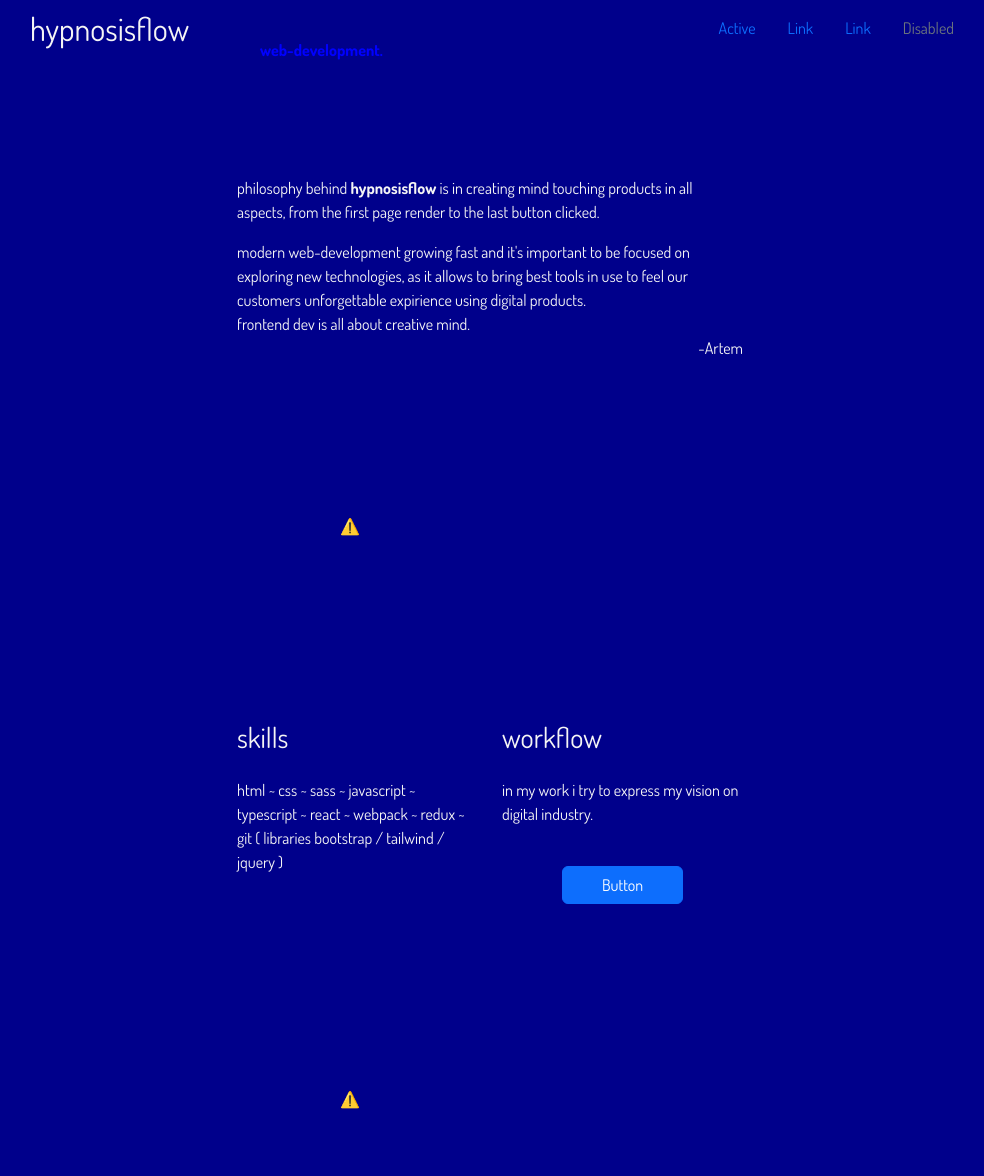
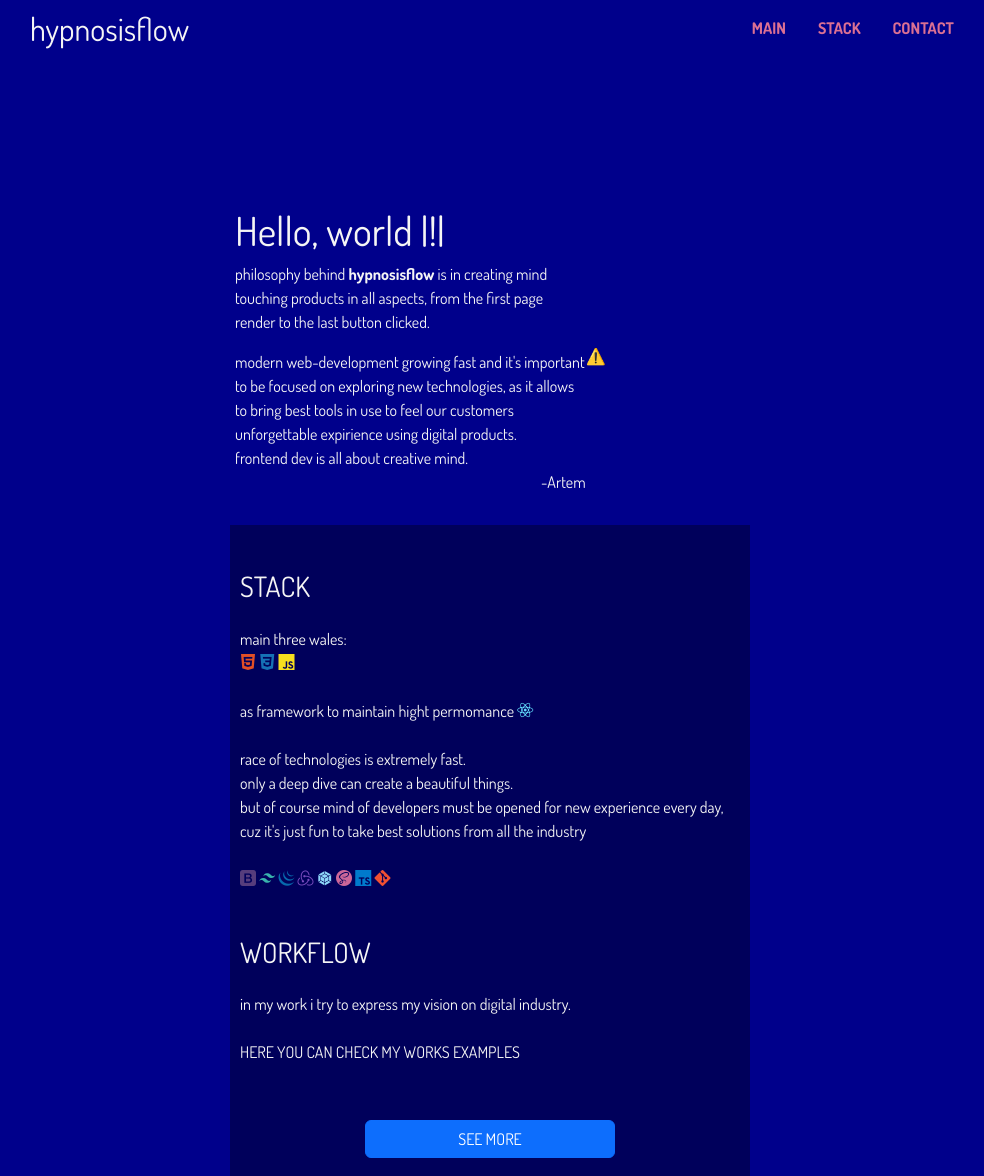
Before and after one commit to hypnosisflow/hypnosisflow.github.io, a plain HTML site: page index.html in a window 1280 px wide. Shown: the top 1176 px of the page, without its empty margins (150-1134 px from the left). Drawn offline with nearby package versions, Linux system fonts and the light colour scheme; no server answers.

Commit message:
port-1.6

```diff
--- /dev/null
+++ b/css/fonts.css
@@ -0,0 +1,75 @@
+@font-face {
+  font-family: 'icomoon';
+  src:  url('../fonts/icomoon.eot?qe0dbk');
+  src:  url('../fonts/icomoon.eot?qe0dbk#iefix') format('embedded-opentype'),
+    url('../fonts/icomoon.ttf?qe0dbk') format('truetype'),
+    url('../fonts/icomoon.woff?qe0dbk') format('woff'),
+    url('../fonts/icomoon.svg?qe0dbk#icomoon') format('svg');
+  font-weight: normal;
+  font-style: normal;
+  font-display: block;
+}
+
+[class^="icon-"], [class*=" icon-"] {
+  /* use !important to prevent issues with browser extensions that change fonts */
+  font-family: 'icomoon' !important;
+  speak: never;
+  font-style: normal;
+  font-weight: normal;
+  font-variant: normal;
+  text-transform: none;
+  line-height: 1;
+
+  /* Better Font Rendering =========== */
+  -webkit-font-smoothing: antialiased;
+  -moz-osx-font-smoothing: grayscale;
+}
+
+.icon-bootstrap:before {
+  content: "\e900";
+  color: #563d7c;
+}
+.icon-css3:before {
+  content: "\e901";
+  color: #1572b6;
+}
+.icon-git:before {
+  content: "\e90a";
+  color: #f05032;
+}
+.icon-html5:before {
+  content: "\e902";
+  color: #e34f26;
+}
+.icon-javascript:before {
+  content: "\e903";
+  color: #f7df1e;
+}
+.icon-jquery:before {
+  content: "\e904";
+  color: #0769ad;
+}
+.icon-react:before {
+  content: "\e905";
+  color: #61dafb;
+}
+.icon-redux:before {
+  content: "\e906";
+  color: #764abc;
+}
+.icon-sass:before {
+  content: "\e907";
+  color: #c69;
+}
+.icon-tailwindcss:before {
+  content: "\e908";
+  color: #38b2ac;
+}
+.icon-typescript:before {
+  content: "\e90b";
+  color: #007acc;
+}
+.icon-webpack:before {
+  content: "\e909";
+  color: #8dd6f9;
+}
--- a/css/index.css
+++ b/css/index.css
@@ -0,0 +1,297 @@
+* {
+    margin: 0;
+    padding: 0;
+    font-family: 'Dosis', sans-serif;
+    color: whitesmoke
+}
+body {
+    width: 100%;
+    max-width: 960px;
+    margin: 0 auto;
+    /* background: url('./img/bg_blue.webp'); */
+    background-color: darkblue;
+}
+header {
+    position: fixed;
+    width: 960px;
+}
+nav {
+    width: 100%;
+}
+.nav-item a {
+    color: palevioletred;
+    font-weight: 700;
+    text-transform: uppercase;
+}
+
+.pre-wrap {
+    width: 100%;
+}
+.nav-wrap {
+    position: fixed;
+    width: 100%;
+}
+
+.main-wrapp {
+    opacity: 0;
+    transition: all 1.5s ease;
+    z-index: 10;
+    /* background-color: rgba(0, 0, 0, 0.35); */
+    border-radius: 10px;
+    padding: 30px 10px;
+    margin-top: 60px;
+    margin-bottom: 60px;
+}
+
+.fade-out {
+    opacity: 0;
+    transition: all 1s ease;
+}
+
+.about-section {
+    padding: 30px 5px;
+    /* border: 1px solid #fff; */
+    background-color: rgba(0, 0, 0, 0.35);
+}
+
+.about-item {
+    padding: 15px 5px;
+}
+
+.header-title {
+    opacity: 0;
+    position: relative;
+    padding: 10px 20px;
+    font-size: 14px;
+    transition: all 1s ease;
+}
+
+.header-title h2 {
+
+    font-weight: 400;
+}
+
+.header-title span {
+    position: fixed;
+    top: 38px;
+    left: 410px;
+    color: blue;
+    font-weight: 600;
+    font-size: 16px;
+}
+
+.descr-section {
+    display: flex;
+    /* flex-wrap: wrap;
+    flex-direction:row; */
+    justify-content: center;
+    padding: 15px 5px;
+    padding-top: 60px;
+    /* border: 1px solid #fff; */
+}
+
+.descr-content {
+
+    width: 660px;
+}
+
+.radio-section {
+    display: flex;
+    justify-content: center;
+}
+
+.container {
+    max-width: 540px;
+}
+.name {
+    display: flex;
+    justify-content: flex-end;
+}
+
+.separation-wrapper {
+    display: flex;
+    justify-content: center;
+}
+
+.skills-descr {
+    padding: 15px 0;
+}
+
+.ic-item {
+    height: 150px;;
+}
+
+.projects-content {
+    width: 200px;
+    height: 75px;
+    display: block;
+    padding-bottom: 25px;
+}
+
+.projects-descr {
+    padding: 15px 0;
+    padding-bottom: 40px;
+}
+
+.footer-section {
+    /* display: flex; */
+    justify-content: center;
+    padding: 15px;
+    /* border: 1px solid yellow; */
+}
+.footer-content {
+    text-align: center;
+    font-weight: 600;
+}
+
+.footer-links {
+    display: flex;
+    justify-content: center;
+}
+.footer-links a {
+    color: blue;
+    padding: 15px 25px;
+    font-size: 24px;
+    text-decoration: none;
+    transition: all .5s ease-in-out
+}
+
+.footer-links a:hover {
+    color: cyan;
+}
+
+#preloader {
+    position: fixed;
+    z-index: 0;
+}
+
+.lottie-pre {
+    display: flex;
+    justify-content: center;
+    position: fixed;
+    top: 50%;
+    left: 50%;
+    transform: translate(-50%, -50%);
+    z-index: 0;
+}
+
+.menu {
+    --color: #fff;
+    width: 36px;
+    height: 36px;
+    padding: 0;
+    margin: 0;
+    outline: none;
+    position: relative;
+    border: none;
+    background: none;
+    cursor: pointer;
+    -webkit-appearence: none;
+    -webkit-tap-highlight-color: transparent;
+}
+.menu svg {
+    width: 64px;
+    height: 48px;
+    top: -6px;
+    left: -14px;
+    stroke: var(--color);
+    stroke-width: 4px;
+    stroke-linecap: round;
+    stroke-linejoin: round;
+    fill: none;
+    display: block;
+    position: absolute;
+}
+.menu svg path {
+    transition: stroke-dasharray var(--duration, 0.85s) var(--easing, ease) var(--delay, 0s), stroke-dashoffset var(--duration, 0.85s) var(--easing, ease) var(--delay, 0s);
+    stroke-dasharray: var(--array-1, 26px) var(--array-2, 100px);
+    stroke-dashoffset: var(--offset, 126px);
+    transform: translateZ(0);
+}
+.menu svg path:nth-child(2) {
+    --duration: 0.7s;
+    --easing: ease-in;
+    --offset: 100px;
+    --array-2: 74px;
+}
+.menu svg path:nth-child(3) {
+    --offset: 133px;
+    --array-2: 107px;
+}
+.menu.active svg path {
+    --offset: 57px;
+}
+.menu.active svg path:nth-child(1), .menu.active svg path:nth-child(3) {
+    --delay: 0.15s;
+    --easing: cubic-bezier(0.2, 0.4, 0.2, 1.1);
+}
+.menu.active svg path:nth-child(2) {
+    --duration: 0.4s;
+    --offset: 2px;
+    --array-1: 1px;
+}
+.menu.active svg path:nth-child(3) {
+    --offset: 58px;
+}
+html {
+    box-sizing: border-box;
+    -webkit-font-smoothing: antialiased;
+}
+* {
+    box-sizing: inherit;
+}
+*:before, *:after {
+    box-sizing: inherit;
+}
+
+body .dribbble {
+    position: fixed;
+    display: block;
+    right: 20px;
+    bottom: 20px;
+}
+body .dribbble img {
+    display: block;
+    width: 76px;
+}
+body .twitter {
+    position: fixed;
+    display: block;
+    right: 112px;
+    bottom: 14px;
+}
+body .twitter svg {
+    width: 24px;
+    height: 24px;
+    fill: white;
+}
+
+.active {
+    opacity: 1;
+}
+
+@media (max-width: 1200px) {
+    .header-title span {
+        position: fixed;
+        top: 38px;
+        left: 100px;
+        font-weight: 600;
+    }
+}
+
+@media (max-width: 400px) {
+    .navbar {
+        display: flex;
+        flex-direction: row;
+    }
+    .nav {
+        flex-direction: column;
+    }
+    .header-title span {
+        position: fixed;
+        top: 32px;
+        left: 55px;
+        font-weight: 600;
+        font-size: 14px;
+    }
+}
--- a/index.css
+++ /dev/null
@@ -1,275 +0,0 @@
-* {
-    margin: 0;
-    padding: 0;
-    font-family: 'Dosis', sans-serif;
-    color: whitesmoke
-}
-
-body {
-    width: 100%;
-    max-width: 960px;
-    margin: 0 auto;
-    /* background: url('./img/bg_blue.webp'); */
-    background-color: darkblue;
-}
-header {
-    position: fixed;
-    width: 960px;
-}
-nav {
-    width: 100%;
-}
-.pre-wrap {
-    width: 100%;
-}
-.nav-wrap {
-    position: fixed;
-    width: 100%;
-}
-
-.main-wrapp {
-    opacity: 0;
-    transition: all 1.5s ease;
-    z-index: 10;
-}
-
-.fade-out {
-    opacity: 0;
-    transition: all 1s ease;
-}
-
-.about-section {
-    padding: 30px 5px
-
-}
-.header-title {
-    opacity: 0;
-    position: relative;
-    padding: 10px 20px;
-    font-size: 14px;
-    transition: all 1s ease;
-}
-
-.header-title h2 {
-
-    font-weight: 400;
-}
-
-.header-title span {
-    position: fixed;
-    top: 38px;
-    left: 410px;
-    color: blue;
-    font-weight: 600;
-    font-size: 16px;
-}
-
-.descr-section {
-    display: flex;
-    flex-wrap: wrap;
-    flex-direction:row;
-    justify-content: center;
-    padding: 15px 5px;
-    padding-top: 120px;
-}
-
-.descr-content {
-
-    width: 660px;
-}
-
-.radio-section {
-    display: flex;
-    justify-content: center;
-}
-
-.container {
-    max-width: 540px;
-}
-.name {
-    display: flex;
-    justify-content: flex-end;
-}
-
-.separation-wrapper {
-    display: flex;
-    justify-content: center;
-}
-
-.skills-descr {
-    padding: 15px 0;
-}
-
-.projects-content {
-    width: 200px;
-    height: 75px;
-    display: block;
-    padding-bottom: 25px;
-}
-
-.projects-descr {
-    padding: 15px 0;
-    padding-bottom: 40px;
-}
-
-.footer-section {
-    /* display: flex; */
-    justify-content: center;
-    padding: 15px;;
-}
-.footer-content {
-    text-align: center;
-    font-weight: 600;
-}
-
-.footer-links {
-    display: flex;
-    justify-content: center;
-}
-.footer-links a {
-    color: blue;
-    padding: 15px 25px;
-    font-size: 24px;
-    text-decoration: none;
-    transition: all .5s ease-in-out
-}
-
-.footer-links a:hover {
-    color: cyan;
-}
-
-#preloader {
-    position: fixed;
-    z-index: 0;
-}
-
-.lottie-pre {
-    display: flex;
-    justify-content: center;
-    position: fixed;
-    top: 50%;
-    left: 50%;
-    transform: translate(-50%, -50%);
-    z-index: 0;
-}
-
-.menu {
-    --color: #fff;
-    width: 36px;
-    height: 36px;
-    padding: 0;
-    margin: 0;
-    outline: none;
-    position: relative;
-    border: none;
-    background: none;
-    cursor: pointer;
-    -webkit-appearence: none;
-    -webkit-tap-highlight-color: transparent;
-}
-.menu svg {
-    width: 64px;
-    height: 48px;
-    top: -6px;
-    left: -14px;
-    stroke: var(--color);
-    stroke-width: 4px;
-    stroke-linecap: round;
-    stroke-linejoin: round;
-    fill: none;
-    display: block;
-    position: absolute;
-}
-.menu svg path {
-    transition: stroke-dasharray var(--duration, 0.85s) var(--easing, ease) var(--delay, 0s), stroke-dashoffset var(--duration, 0.85s) var(--easing, ease) var(--delay, 0s);
-    stroke-dasharray: var(--array-1, 26px) var(--array-2, 100px);
-    stroke-dashoffset: var(--offset, 126px);
-    transform: translateZ(0);
-}
-.menu svg path:nth-child(2) {
-    --duration: 0.7s;
-    --easing: ease-in;
-    --offset: 100px;
-    --array-2: 74px;
-}
-.menu svg path:nth-child(3) {
-    --offset: 133px;
-    --array-2: 107px;
-}
-.menu.active svg path {
-    --offset: 57px;
-}
-.menu.active svg path:nth-child(1), .menu.active svg path:nth-child(3) {
-    --delay: 0.15s;
-    --easing: cubic-bezier(0.2, 0.4, 0.2, 1.1);
-}
-.menu.active svg path:nth-child(2) {
-    --duration: 0.4s;
-    --offset: 2px;
-    --array-1: 1px;
-}
-.menu.active svg path:nth-child(3) {
-    --offset: 58px;
-}
-html {
-    box-sizing: border-box;
-    -webkit-font-smoothing: antialiased;
-}
-* {
-    box-sizing: inherit;
-}
-*:before, *:after {
-    box-sizing: inherit;
-}
-
-body .dribbble {
-    position: fixed;
-    display: block;
-    right: 20px;
-    bottom: 20px;
-}
-body .dribbble img {
-    display: block;
-    width: 76px;
-}
-body .twitter {
-    position: fixed;
-    display: block;
-    right: 112px;
-    bottom: 14px;
-}
-body .twitter svg {
-    width: 24px;
-    height: 24px;
-    fill: white;
-}
-
-.active {
-    opacity: 1;
-}
-
-@media (max-width: 1200px) {
-    .header-title span {
-        position: fixed;
-        top: 38px;
-        left: 100px;
-        font-weight: 600;
-    }
-}
-
-@media (max-width: 400px) {
-    .navbar {
-        display: flex;
-        flex-direction: row;
-    }
-    .nav {
-        flex-direction: column;
-    }
-    .header-title span {
-        position: fixed;
-        top: 32px;
-        left: 55px;
-        font-weight: 600;
-        font-size: 14px;
-    }
-}
--- a/index.html
+++ b/index.html
@@ -9,10 +9,12 @@
     <link rel="preconnect" href="https://fonts.gstatic.com" crossorigin>
     <link href="https://fonts.googleapis.com/css2?family=Dosis:wght@200;400;700&display=swap" rel="stylesheet">
     <link href="https://cdn.jsdelivr.net/npm/bootstrap@5.2.0/dist/css/bootstrap.min.css" rel="stylesheet" integrity="sha384-gH2yIJqKdNHPEq0n4Mqa/HGKIhSkIHeL5AyhkYV8i59U5AR6csBvApHHNl/vI1Bx" crossorigin="anonymous">
+    <script src="https://kit.fontawesome.com/5364152c35.js" crossorigin="anonymous"></script>
     <script src="https://unpkg.com/@lottiefiles/lottie-player@latest/dist/lottie-player.js"></script>
 
     </script>
-    <link rel="stylesheet" href="./index.css" />
+    <link rel="stylesheet" href="css/fonts.css">
+    <link rel="stylesheet" href="css/index.css" />
     <title>Artem BIO</title>
 </head>
 <body>
@@ -30,25 +32,23 @@
             <div class="nav-wrap">
                 <div id="header" class="header-title">
                     <h2>hypnosisflow</h2>
-                    <span>web-development.</span>
+                    <!-- <span>web-development.</span> -->
                 </div>
             </div>
 
             <nav class="navbar flex-row-reverse">
-
                 <ul class="nav">
                     <li class="nav-item">
-                      <a class="nav-link active" aria-current="page" href="#">Active</a>
+                      <a class="nav-link active" aria-current="page" href="#">main</a>
+                    </li>
+
+                    <li class="nav-item">
+                      <a class="nav-link" href="#">stack</a>
                     </li>
                     <li class="nav-item">
-                      <a class="nav-link" href="#">Link</a>
+                      <a class="nav-link" href="#">contact</a>
                     </li>
-                    <li class="nav-item">
-                      <a class="nav-link" href="#">Link</a>
-                    </li>
-                    <li class="nav-item">
-                      <a class="nav-link disabled">Disabled</a>
-                    </li>
+
                   </ul>
             </nav>
             <!-- <img src="./img/me.jpg" alt="me" /> -->
@@ -57,6 +57,7 @@
         <div id="page-wrap" class="container main-wrapp ">
             <div class="descr-section">
                 <div class="descr-content">
+                    <h1>Hello, world |!| </h1>
                     <p>
                         philosophy behind <b>hypnosisflow</b> is in creating mind touching products in all aspects, from the first page render to the last button clicked.
                     </p>
@@ -72,34 +73,58 @@
             </div>
 
             <div class="about-section">
-                <div class="row">
-                    <div class="col-md-6 col-sm-6 col-skills">
-                        <div class="skills">
+
+                        <div class="skills about-item">
                             <h3>
-                                skills
+                                STACK
                             </h3>
                             <div class="skills-descr">
-                                <span>html ~ css ~ sass ~ javascript ~ typescript ~ react ~ webpack ~ redux ~ git ( libraries bootstrap / tailwind / jquery )
-                                </span>
+                                <span>main three wales:</span>
+                                <div class="stack-icons">
+                                    <span class="icon-html5 ic-item"></span>
+                                    <span class="icon-css3"></span>
+                                    <span class="icon-javascript"></span>
+                                </div>
+                                <br>
+
+                                <div class="react">
+                                    <span>as framework to maintain hight permomance</span>
+                                    <span class="icon-react"></span>
+                                </div><br>
+                                <div class="rest-techs">
+                                    <span>race of technologies is extremely fast.</span><br>
+                                    <span>only a deep dive can create a beautiful things.</span><br>
+                                    <span>but of course mind of developers must be opened for new experience every day, cuz it's just fun to take best solutions from all the industry</span>
+                                    <br><br>
+                                <div class="tech-icons">
+                                    <span class="icon-bootstrap"></span>
+                                    <span class="icon-tailwindcss"></span>
+                                    <span class="icon-jquery"></span>
+                                    <span class="icon-redux"></span>
+                                    <span class="icon-webpack"></span>
+                                    <span class="icon-sass"></span>
+                                    <span class="icon-typescript"></span>
+                                    <span class="icon-git"></span>
+                                </div>
+                                </div>
                             </div>
                         </div>
-                    </div>
-
-                    <div class="col-md-6 col-sm-6 col-projects">
-                        <div class="projects">
+                        <div class="projects about-item">
                             <h3>
-                                workflow
+                                WORKFLOW
                             </h3>
                             <div class="projects-descr">
-                                in my work i try to express my vision on digital industry.
+                                <span>in my work i try to express my vision on digital industry.</span>
+                                <br><br>
+                                <p>HERE YOU CAN CHECK MY WORKS EXAMPLES</p>
+
                             </div>
 
                             <div class="d-grid gap-4 col-6 mx-auto">
-                                <button class="btn btn-primary" type="button">Button</button>
+                                <button class="btn btn-primary" type="button">SEE MORE</button>
                             </div>
                         </div>
-                    </div>
-            </div>
+
             </div>
            <section class="contact">
             <div class="footer-section">
@@ -111,10 +136,21 @@
                 </div>
                <div class="links-wrapper">
                 <div class="footer-links">
-                    <a href="#">telegram</a>
-                    <a href="#">github</a>
-                    <a href="#">mail</a>
-                   </div>
+                    <ul>
+                        <li class="footer-links-item">
+                            <i class="fa-brands fa-telegram"></i>
+                            <a href="#">telegram</a>
+                        </li>
+                        <li class="footer-links-item">
+                            <i class="fa-brands fa-github"></i>
+                            <a href="#">github</a>
+                        </li>
+                        <li class="footer-links-item">
+                            <i class="fa-solid fa-at"></i>
+                            <a href="#">email</a>
+                        </li>
+                    </ul>
+                </div>
                </div>
            </section>
             </div>
```
Also changed, not shown: fonts/icomoon.ttf (added), fonts/icomoon.woff (added), icons/telegram-brands.svg (added), 2 other files.
